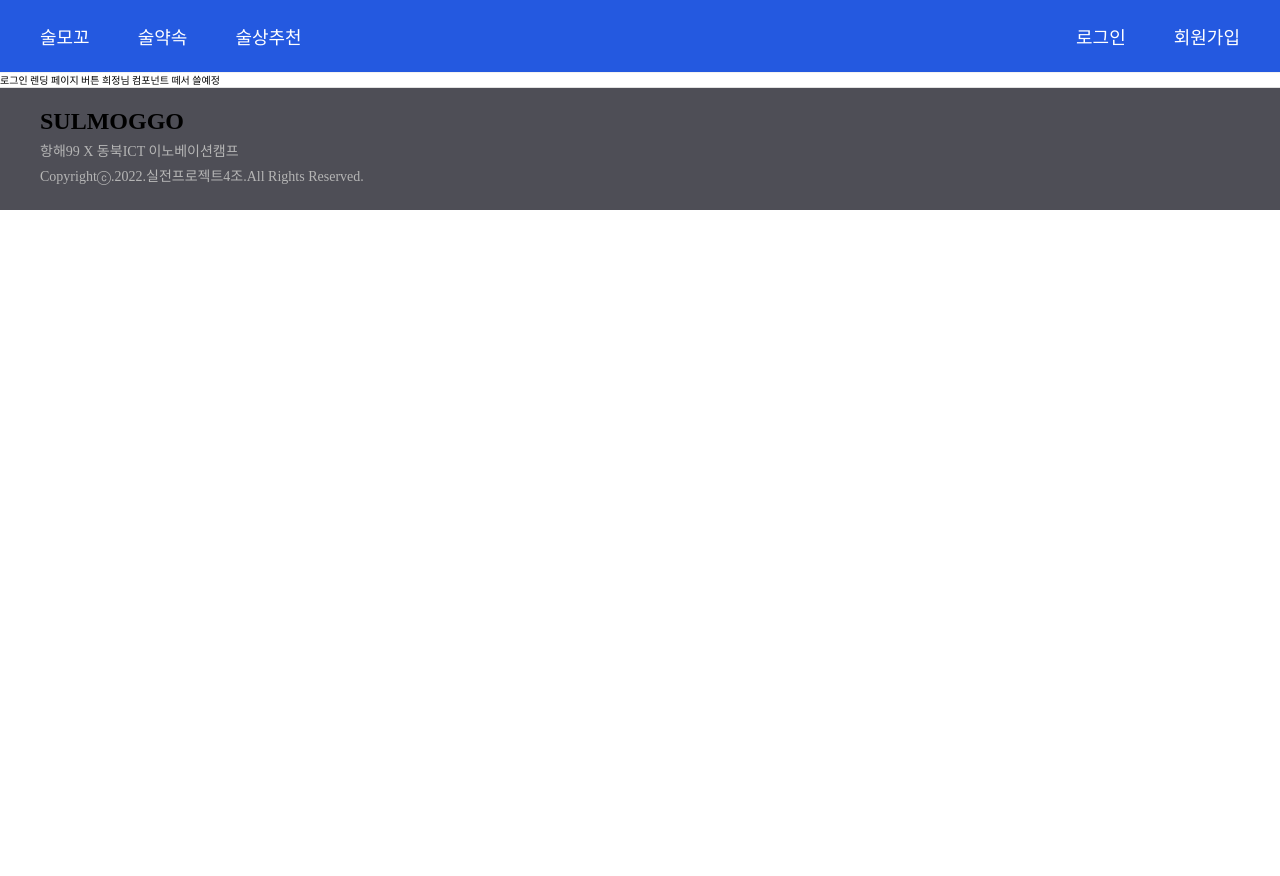
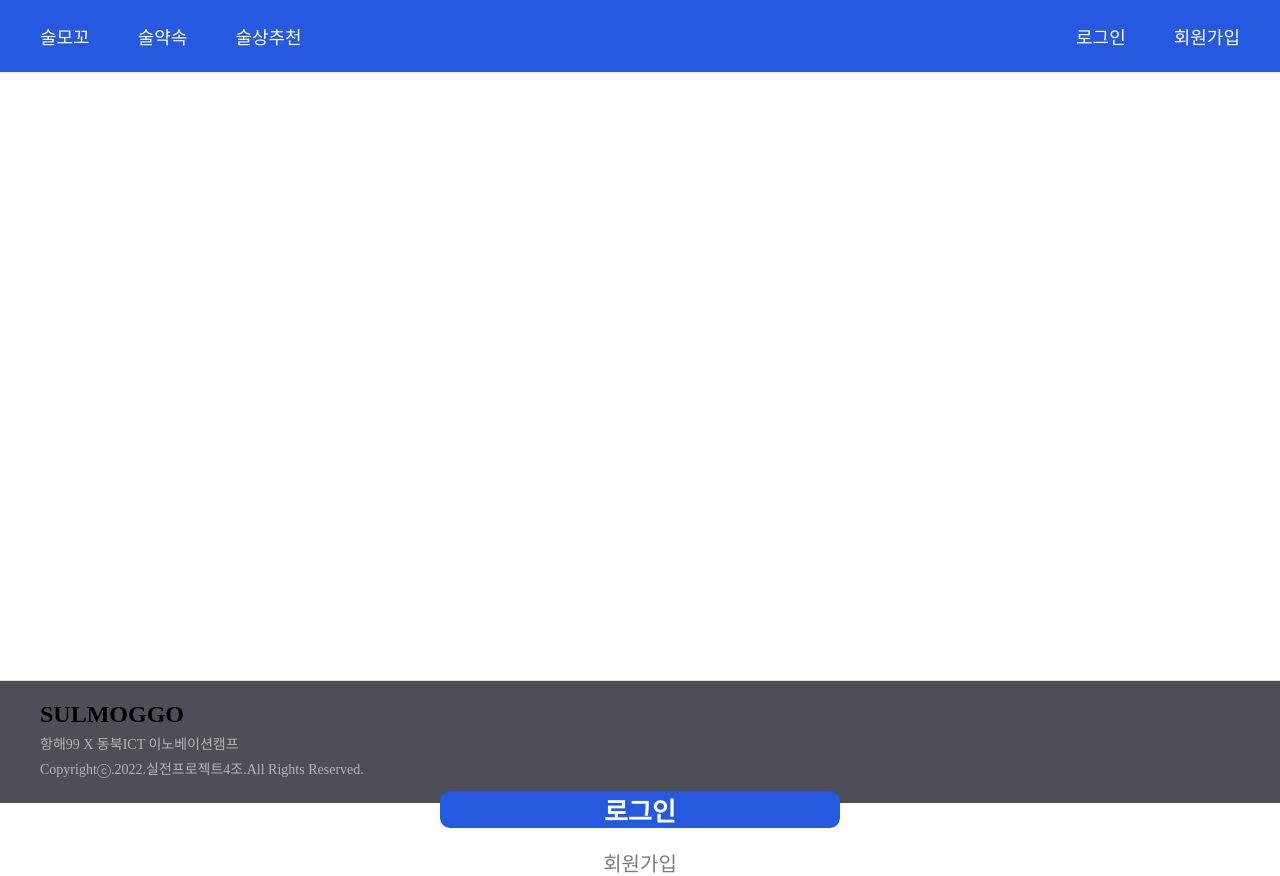
Before and after one commit to sulmocco/frontend, a React (Create React App) app: page /loginrending in a window 1280 px wide. Before the commit the page ends 800 px from the top, so only its background shows below. Built offline with nearby package versions, Linux system fonts and the light colour scheme; no server answers; a web font is replaced by a local one.

Commit message:
UPDATE: button component update

```diff
--- a/src/pages/login/styles.jsx
+++ b/src/pages/login/styles.jsx
@@ -6,8 +6,8 @@ export const LoginWrap = styled.div`
     align-items: center;
     width: 100%;
     height: 100%;
-    background-color: gray;
-    min-height: 100vh;
+    background-color: ${props => props.theme.bg_light_gray};
+    height: calc(100vh - 72px - 120px);
 `
 
 export const LoginSection = styled.div`
--- a/src/pages/loginrending/index.jsx
+++ b/src/pages/loginrending/index.jsx
@@ -1,12 +1,15 @@
 import React from 'react';
 import { useNavigate } from 'react-router-dom';
+import { SignUpButton } from '../SignUp/styles';
 import { Login } from './styles';
 
 const LoginRending = () => {
     const navigate = useNavigate();
     return (
-        <Login onClick={() => navigate(`/login`)}>
-            로그인 렌딩 페이지 버튼 희정님 컴포넌트 떼서 쓸예정
+        <Login>
+
+            <SignUpButton mt='71.9rem' onClick={() => navigate(`/login`)}>로그인</SignUpButton>
+            <p>회원가입</p>
         </Login>
     );
 };
--- a/src/pages/loginrending/styles.jsx
+++ b/src/pages/loginrending/styles.jsx
@@ -1,5 +1,17 @@
 import styled from 'styled-components';
 
 export const Login = styled.div`
+    height: calc(100vh - 72px - 120px);
+    display: flex;
+    flex-direction: column;
+    align-items: center;
 
+    p {
+        font-size:2rem;
+        line-height: 2.4rem;
+        font-weight: 400;
+        color: ${props => props.theme.grey_02};
+        text-align: center;
+        margin-top: 2.4rem;
+    }
 `
```
